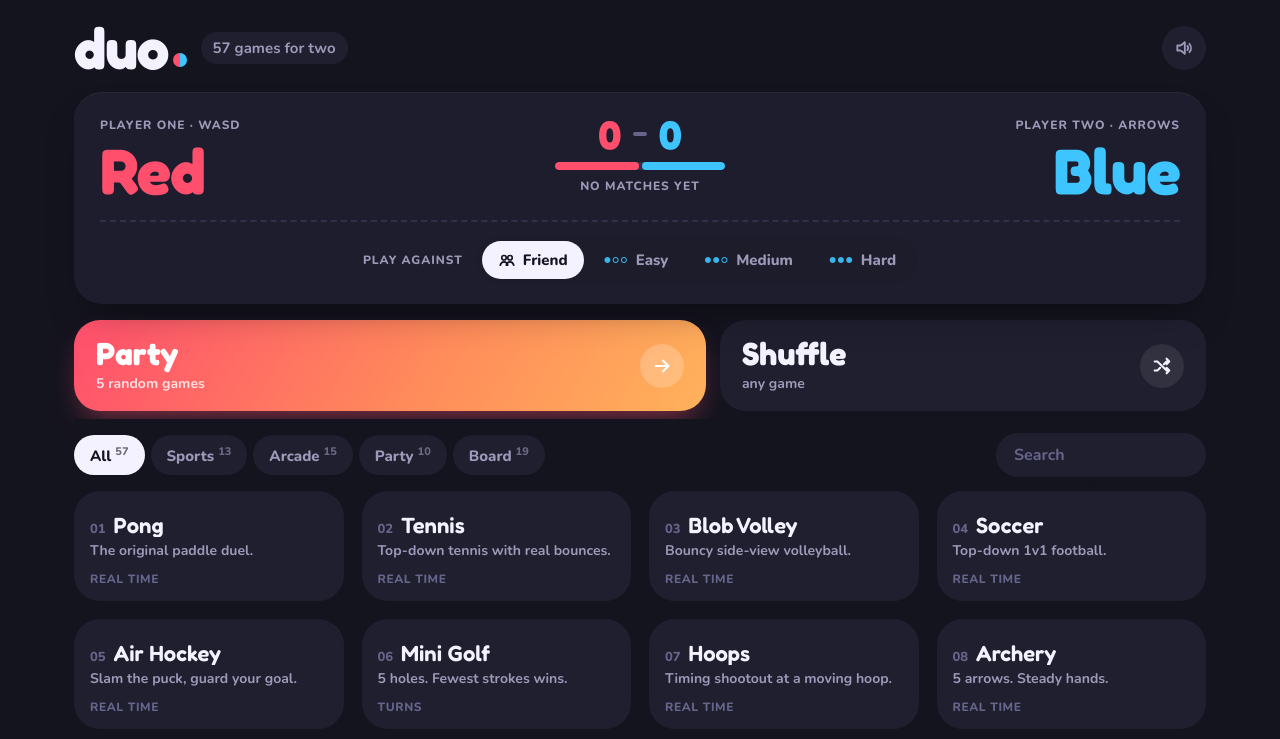
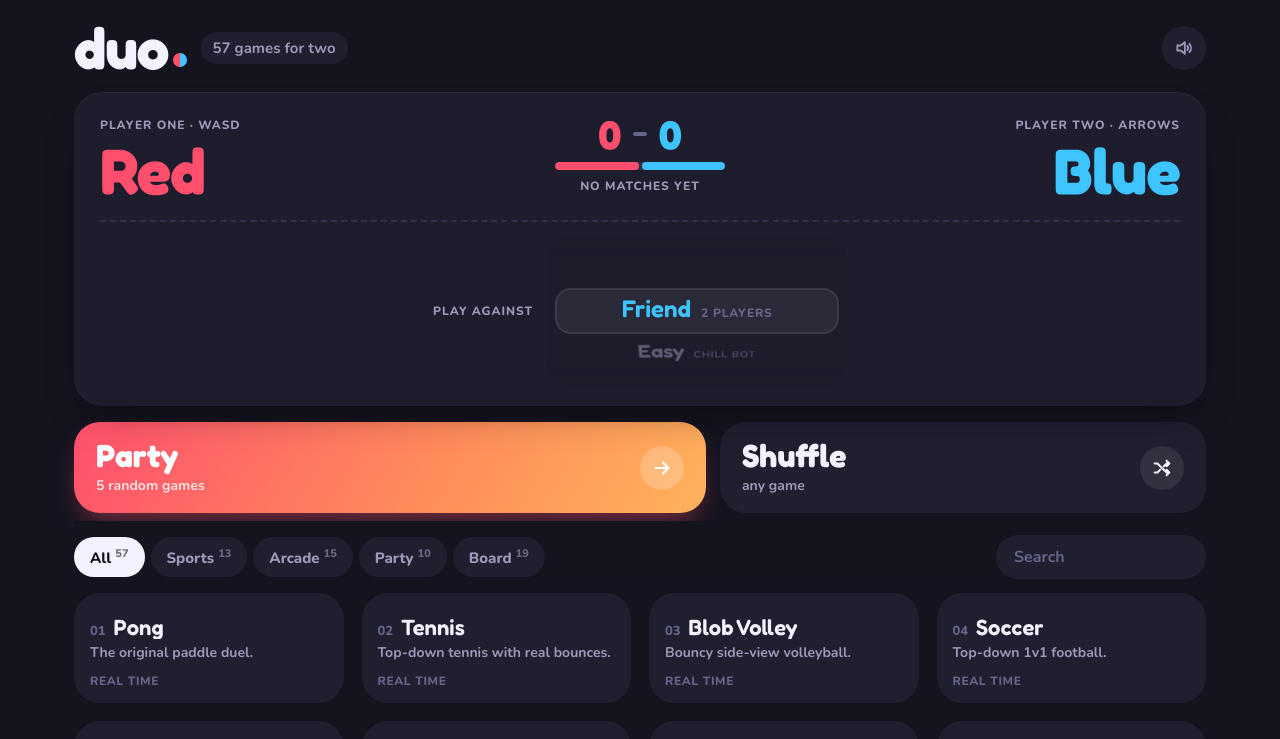
Before and after one commit to 1ndianCoder/Games, a plain HTML site: page index.html in a window 1280 px wide. Shown: the top 739 px of the page. Drawn offline with Linux system fonts and the light colour scheme.

Commit message:
Scroll-wheel opponent picker (Friend / Easy / Medium / Hard)
iOS-style 3D drum with momentum, snap, tick sound and haptic. Shown on every
game's start screen (pick per game) and on the menu; both stay in sync and
switching rebuilds the round with or without the bot.

Co-Authored-By: Claude Opus 5.5 <noreply@anthropic.com>
Claude-Session: https://claude.ai/code/session_01PKdHTbU8wK8AV2scoFRFWX

```diff
--- a/css/style.css
+++ b/css/style.css
@@ -210,3 +210,22 @@ kbd{font-family:var(--body);font-weight:800;font-size:12px;background:var(--card
 @media (display-mode:standalone),(display-mode:fullscreen){ #foot{display:none} }
 .tip{display:flex;align-items:center;justify-content:center;gap:8px;margin-top:10px;color:var(--acc);font-size:13px;font-weight:800}
 .tip svg{width:22px;height:22px;flex:none}
+
+/* ================= SCROLL WHEEL PICKER ================= */
+.wheel{position:relative;height:150px;width:min(300px,100%);margin:0 auto;perspective:460px;border-radius:24px;background:var(--bg2);overflow:hidden}
+.wheel::before,.wheel::after{content:"";position:absolute;left:0;right:0;height:26px;z-index:2;pointer-events:none}
+.wheel::before{top:0;background:linear-gradient(var(--bg2),transparent)}
+.wheel::after{bottom:0;background:linear-gradient(transparent,var(--bg2))}
+.wheel-sel{position:absolute;left:8px;right:8px;top:50%;height:46px;margin-top:-23px;border-radius:16px;background:#ffffff10;box-shadow:inset 0 0 0 2px #ffffff16;pointer-events:none}
+.wheel-scroll{position:relative;height:100%;overflow-y:scroll;scroll-snap-type:y mandatory;scrollbar-width:none;overscroll-behavior:contain;-webkit-overflow-scrolling:touch;outline:none;touch-action:pan-y}
+.wheel-scroll::-webkit-scrollbar{display:none}
+.wheel-pad{height:52px}
+.wheel-item{height:46px;scroll-snap-align:center;scroll-snap-stop:always;cursor:pointer;perspective:460px}
+.wheel-face{display:flex;align-items:baseline;justify-content:center;gap:10px;height:100%;padding-top:9px;will-change:transform,opacity;transform-origin:50% 50%;pointer-events:none}
+.wheel-item b{font-family:var(--round);font-weight:600;font-size:24px;line-height:1;color:var(--mut);transition:color .15s}
+.wheel-item small{font-size:12px;font-weight:800;color:var(--dim);text-transform:uppercase;letter-spacing:.06em}
+.wheel-item.on b{color:var(--ink)}
+.wheel-item.on[data-v="-1"] b{color:var(--p2)}.wheel-item.on[data-v="0"] b{color:#7bd389}.wheel-item.on[data-v="1"] b{color:var(--acc)}.wheel-item.on[data-v="2"] b{color:var(--p1)}
+.wheel-lab{margin:14px 0 8px}
+#opp{flex:1;max-width:300px}
+.panel .how{margin-top:12px}
--- a/index.html
+++ b/index.html
@@ -37,7 +37,7 @@
       <div class="lab" id="nplayed"></div>
     </div>
     <label class="pl p2"><span class="lab" id="lab2">Player two</span><input id="n2" maxlength="12" spellcheck="false" autocomplete="off"></label>
-    <div class="opp-wrap"><span class="lab">Play against</span><div id="opp" class="seg" role="group" aria-label="Opponent"></div></div>
+    <div class="opp-wrap"><span class="lab">Play against</span><div id="opp" aria-label="Opponent"></div></div>
   </section>
 
   <div class="actions">
--- a/js/core.js
+++ b/js/core.js
@@ -225,6 +225,39 @@ const Search = {
   },
 };
 
+/* ---------- scroll wheel picker (iOS-style drum) ---------- */
+function Wheel(host, items, value, onChange) {
+  const IH = 46;
+  host.innerHTML = `<div class="wheel"><div class="wheel-sel"></div><div class="wheel-scroll"><div class="wheel-pad"></div>${items.map(it => `<div class="wheel-item" data-v="${it.v}"><span class="wheel-face"><b>${it.label}</b><small>${it.sub}</small></span></div>`).join('')}<div class="wheel-pad"></div></div></div>`;
+  const sc = host.querySelector('.wheel-scroll'), els = [...sc.querySelectorAll('.wheel-item')], faces = els.map(e => e.firstChild);
+  let cur = Math.max(0, items.findIndex(i => i.v === value)), raf = 0, settle = 0, ready = false;
+  const paint = () => {
+    raf = 0; const mid = sc.scrollTop / IH;
+    els.forEach((el, i) => {
+      const a = clamp(i - mid, -2.5, 2.5);
+      faces[i].style.transform = `translateY(${-a * 4}px) rotateX(${-a * 34}deg) scale(${1 - Math.abs(a) * .1})`;
+      faces[i].style.opacity = Math.max(0, 1 - Math.abs(a) * .5);
+      el.classList.toggle('on', Math.round(mid) === i);
+    });
+    const idx = clamp(Math.round(mid), 0, items.length - 1);
+    if (idx !== cur && ready) {
+      cur = idx; Snd.init(); Snd.tone(1500, .012, 'sine', .035);
+      try { navigator.vibrate && navigator.vibrate(5); } catch (e) { }
+      onChange(items[cur].v, false);
+    }
+  };
+  sc.addEventListener('scroll', () => {
+    if (!raf) raf = requestAnimationFrame(paint);
+    clearTimeout(settle); settle = setTimeout(() => { if (ready) onChange(items[cur].v, true); }, 160);
+  }, { passive: true });
+  els.forEach((el, i) => el.addEventListener('click', () => sc.scrollTo({ top: i * IH, behavior: 'smooth' })));
+  host.addEventListener('keydown', e => { if (e.key === 'ArrowUp' || e.key === 'ArrowDown') { e.preventDefault(); e.stopPropagation(); const i = clamp(cur + (e.key === 'ArrowDown' ? 1 : -1), 0, items.length - 1); sc.scrollTo({ top: i * IH, behavior: 'smooth' }); } });
+  sc.tabIndex = 0;
+  requestAnimationFrame(() => { sc.scrollTop = cur * IH; paint(); setTimeout(() => { ready = true; }, 60); });
+  return { set(v) { const i = items.findIndex(x => x.v === v); if (i >= 0 && i !== cur) { cur = i; sc.scrollTo({ top: i * IH, behavior: 'smooth' }); } } };
+}
+const OPP_ITEMS = [{ v: -1, label: 'Friend', sub: '2 players' }, { v: 0, label: 'Easy', sub: 'chill bot' }, { v: 1, label: 'Medium', sub: 'fair fight' }, { v: 2, label: 'Hard', sub: 'no mercy' }];
+
 /* ---------- storage ---------- */
 const Store = {
   get(k, d) { try { const v = localStorage.getItem('duo_' + k); return v ? JSON.parse(v) : d; } catch (e) { return d; } },
@@ -264,7 +297,7 @@ const Duo = (() => {
   function renderMenu() {
     previews.stopAll();
     $('gcount').textContent = GAMES.length;
-    $('opp').innerHTML = [['Friend', -1], ...LEVELS.map((l, i) => [l, i])].map(([l, v]) => `<button class="${v === opp ? 'on' : ''}" data-v="${v}">${v < 0 ? '<svg viewBox="0 0 24 24"><circle cx="8" cy="9" r="3"/><circle cx="16" cy="9" r="3"/><path d="M3 19c.8-3 2.8-4.5 5-4.5s4.2 1.5 5 4.5M11 19c.8-3 2.8-4.5 5-4.5s4.2 1.5 5 4.5"/></svg>' : `<i>${'●'.repeat(v + 1)}${'○'.repeat(2 - v)}</i>`}${l}</button>`).join('');
+    if (menuWheel) menuWheel.set(opp);
     $('n2').disabled = opp >= 0; $('n2').value = opp >= 0 ? 'Bot' : names[1];
     $('lab2').textContent = opp >= 0 ? `Bot · ${LEVELS[opp]}` : (isTouch ? 'Player two' : 'Player two · arrows');
     $('lab1').textContent = isTouch ? 'Player one' : 'Player one · WASD';
@@ -422,11 +455,17 @@ const Duo = (() => {
     if (bots[1]) return `<div class="how"><span>${def.keys ? def.keys[0] : k(0)}</span><span class="dim">Arrow keys and Enter work too.</span></div>`;
     return `<div class="how two"><span class="p1"><b>${N[0]}</b>${def.keys ? def.keys[0] : k(0)}</span><span class="p2"><b>${N[1]}</b>${def.keys ? def.keys[1] : k(1)}</span></div>`;
   }
-  const vsLine = () => bots[1] ? `<div class="vs-chip">vs Bot · ${LEVELS[bots[1].lvl]}</div>` : '';
+  let menuWheel = null;
+  function setOpp(v) {
+    opp = v; Store.set('opp', v); loadStats();
+    if (phase === 'menu') renderMenu();
+    else if (def && A && !A.ended && phase === 'overlay' && $('introWheel')) { newRound(); const h = $('introHow'); if (h) h.innerHTML = controlsHtml(); }
+  }
   const turnTip = () => isTouch && !rot && W / H > 1.25 && innerHeight > innerWidth ? `<div class="tip"><svg viewBox="0 0 24 24"><rect x="7" y="3" width="10" height="18" rx="3"/><path d="M20 14a8 8 0 0 1-6 6M17 20h-3v-3"/></svg>Turn your phone sideways for a bigger view</div>` : '';
   function showIntro() {
-    overlay(`<div class="kick">${party ? `Party · ${party.i + 1} of ${party.list.length}` : def.cat}</div><h2>${def.name}</h2>${vsLine()}<p>${def.help}</p>${controlsHtml()}${turnTip()}
+    overlay(`<div class="kick">${party ? `Party · ${party.i + 1} of ${party.list.length}` : def.cat}</div><h2>${def.name}</h2><p>${def.help}</p>${forceBots ? '' : '<div class="lab wheel-lab">Play against</div><div id="introWheel"></div>'}<div id="introHow">${controlsHtml()}</div>${turnTip()}
       <div class="row"><button class="btn" data-a="start">Play</button><button class="btn ghost" data-a="menu">Back</button></div>`);
+    if (!forceBots) Wheel($('introWheel'), OPP_ITEMS, opp, (v, final) => { if (final && v !== opp) setOpp(v); });
   }
   function showPause() {
     if (phase !== 'play' || !def) return;
@@ -653,7 +692,7 @@ const Duo = (() => {
     $('n1').value = names[0]; $('n2').value = names[1];
     const saveNames = () => { names = [$('n1').value.trim() || 'Red', opp >= 0 ? names[1] : ($('n2').value.trim() || 'Blue')]; Store.set('names', names); renderMenu(); };
     $('n1').onchange = saveNames; $('n2').onchange = saveNames;
-    $('opp').onclick = e => { const b = e.target.closest('button'); if (!b) return; opp = +b.dataset.v; Store.set('opp', opp); loadStats(); renderMenu(); };
+    menuWheel = Wheel($('opp'), OPP_ITEMS, opp, (v, final) => { if (final && v !== opp) setOpp(v); });
     $('cats').onclick = e => { const b = e.target.closest('button'); if (b) { cat = b.dataset.c; renderMenu(); } };
     $('search').oninput = renderMenu;
     $('grid').onclick = e => { const b = e.target.closest('.tile'); if (b) { Snd.init(); party = null; open(b.dataset.id); } };
--- a/sw.js
+++ b/sw.js
@@ -1,7 +1,7 @@
 /* Duo service worker: works offline, stays fresh when online.
    - Page (navigation): network first with a short timeout, cached copy when offline.
    - Everything else: served from cache instantly, refreshed in the background. */
-const VERSION = 'duo-v5';
+const VERSION = 'duo-v6';
 const SHELL = [
   './', 'index.html', 'manifest.webmanifest', 'css/style.css',
   'js/core.js', 'js/sports.js', 'js/arcade.js', 'js/party.js', 'js/board.js',
```
